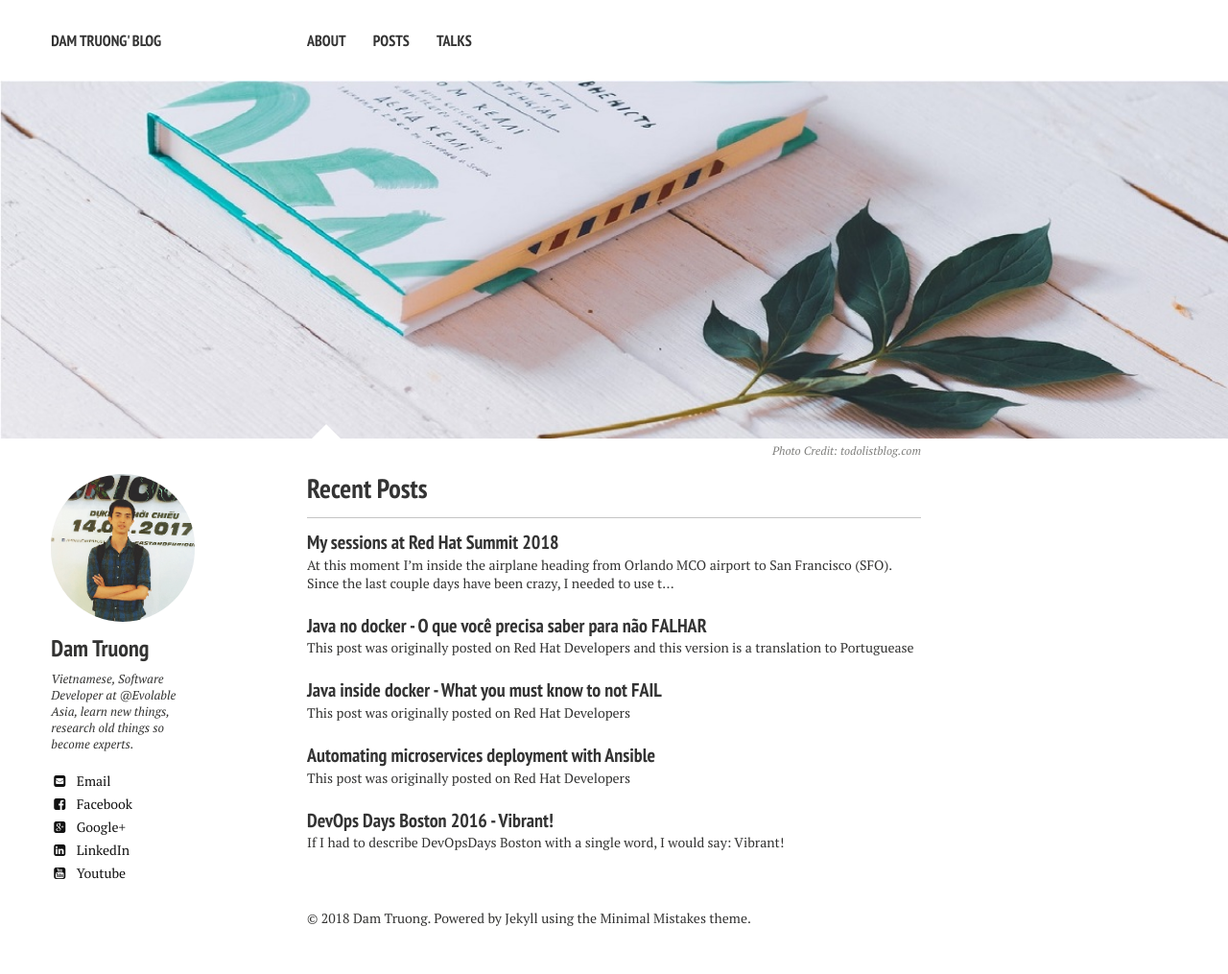
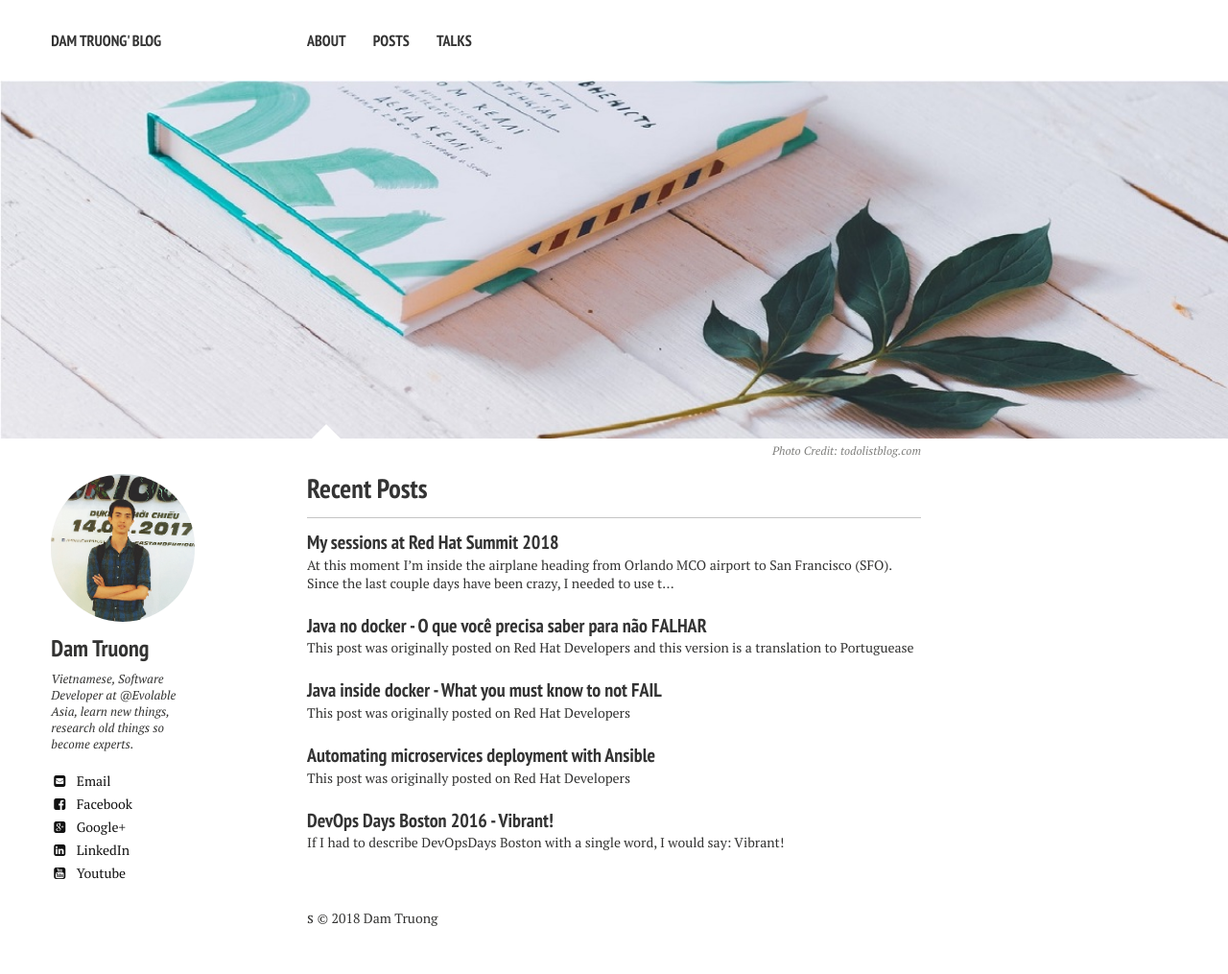
Before and after one commit to truongdam/truongdam.github.io, a Jekyll site: the page built from index.md, in a window 1280 px wide. Shown: the whole page at 96% size. Built offline with Jekyll 4.4.1, drawn with Linux system fonts in a browser that asks for light colours; nearby versions of some CDN libraries.

Commit message:
remove powered by

```diff
--- a/_includes/_footer.html
+++ b/_includes/_footer.html
@@ -11,5 +11,5 @@
   </script>
 </div><!-- /.google-ads -->
 {% endif %}
-
-<span>&copy; {{ site.time | date: '%Y' }} {{ site.owner.name }}. Powered by <a href="http://jekyllrb.com" rel="nofollow">Jekyll</a> using the <a href="http://mademistakes.com/minimal-mistakes/" rel="nofollow">Minimal Mistakes</a> theme.</span>
+s
+<span>&copy; {{ site.time | date: '%Y' }} {{ site.owner.name }}</span>
```
